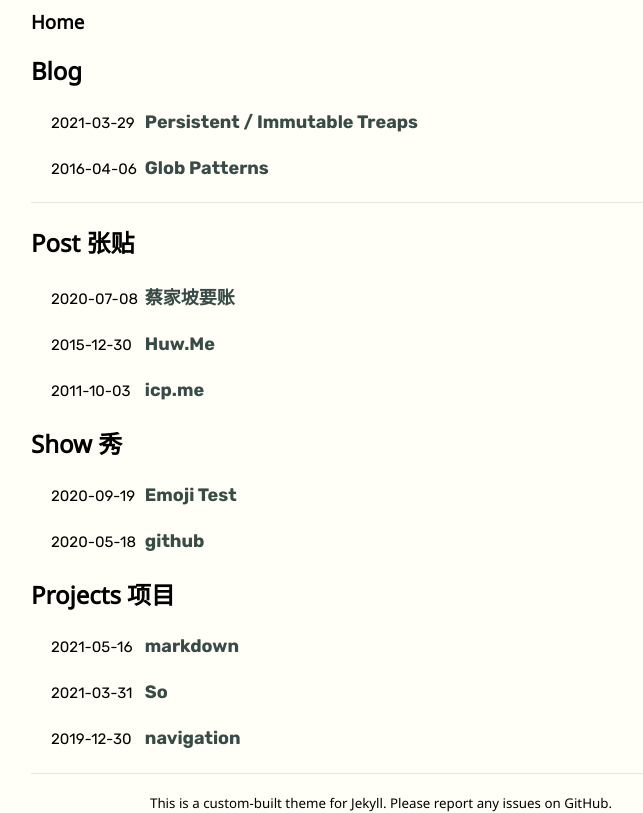
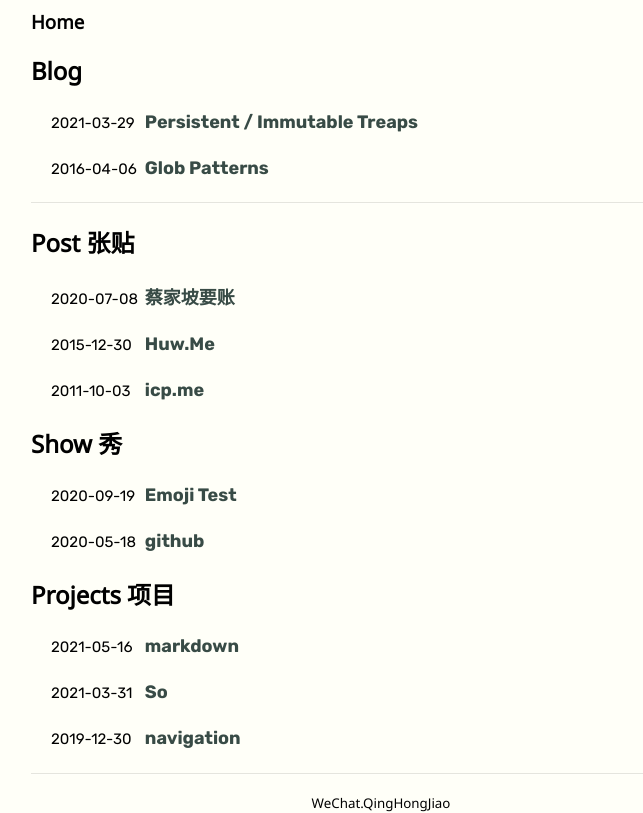
Before and after one commit to QingHongJiao/qinghongjiao.github.io, a Jekyll site: the page built from index.md, in a window 1280 px wide. Shown: the part 220-1033 px from the top of the page, without its empty margins (259-902 px from the left). Built offline with Jekyll 4.4.1, drawn with Linux system fonts in a browser that asks for light colours; our own code applies the rules of GitHub Pages for plain Markdown files.

Commit message:
Update _config.yml

```diff
--- a/_config.yml
+++ b/_config.yml
@@ -1,5 +1,5 @@
 title: 青红椒
-url: "https://qinghingjiao.com"
+url: "https://qinghongjiao.com"
 # baseurl: "/"
 
 markdown: kramdown
@@ -8,8 +8,8 @@ ins_logo: "/images/bits-logo.png"
 tracking_id: UA-69243
 
 footer: yes
-footer_url: "https://github.com/ankitsultana/ankitsultana.github.io"
-footer_text: "This is a custom-built theme for Jekyll. Please report any issues on GitHub."
+# footer_url: "https://github.com/ankitsultana/ankitsultana.github.io"
+footer_text: "WeChat.QingHongJiao"
 
 favicon: true
 favicon_location: "images/favicon.png"
```
